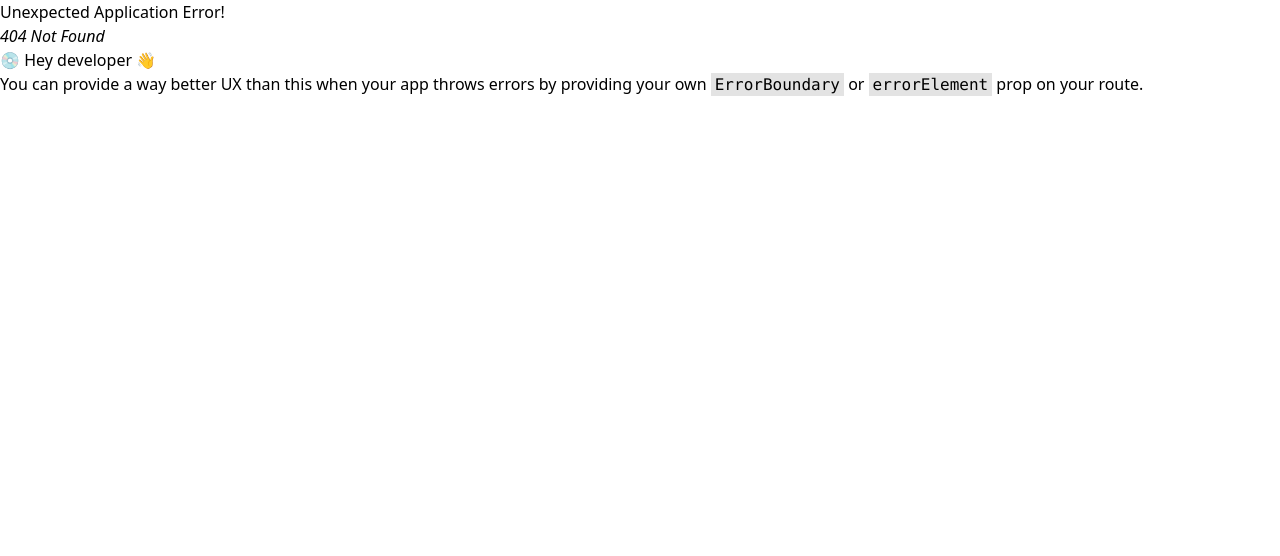
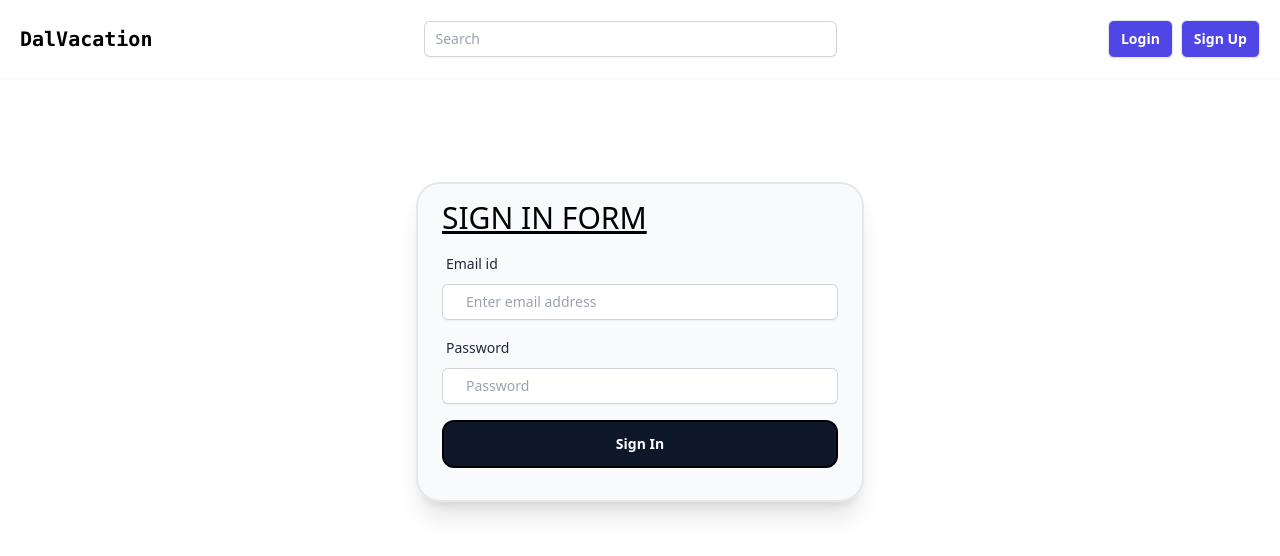
Before and after one commit to snehit221/aws-dal-vacation, a React (Vite) app in the folder ui/: page /auth/signin in a window 1280 px wide. Before the commit this address had no page. Shown: the top 556 px of the page. Built offline with nearby package versions, Linux system fonts and the light colour scheme.

Commit message:
feat: authentication initial ui, lambdas

```diff
--- a/ui/package.json
+++ b/ui/package.json
@@ -13,6 +13,7 @@
     "@tanstack/react-query": "^5.49.2",
     "axios": "^1.7.2",
     "dayjs": "^1.11.11",
+    "formik": "^2.4.6",
     "react": "^18.2.0",
     "react-dom": "^18.2.0",
     "react-hook-form": "^7.52.0",
--- a/ui/src/layout/index.tsx
+++ b/ui/src/layout/index.tsx
@@ -14,8 +14,11 @@ export const Layout = () => {
           DalVacation
         </h1>
         <input placeholder="Search" className="w-1/3 mx-auto" />
-        <button type="submit" className="primary">
+        <button type="button" className="primary" onClick={() => navigate(`/auth/signin`)}>
           Login
+        </button>
+        <button type="button" className="primary ml-2" onClick={() => navigate(`/auth/signup`)}>
+          Sign Up
         </button>
       </nav>
 
--- a/ui/src/lib/constants.ts
+++ b/ui/src/lib/constants.ts
@@ -1,4 +1,6 @@
 export const lambdas = {
   listRooms: import.meta.env.VITE_LIST_ROOMS_LAMBDA,
   getRoom: import.meta.env.VITE_GET_ROOM_LAMBDA,
+  signUp: import.meta.env.VITE_SIGNUP_LAMBDA,
+  signIn: import.meta.env.VITE_SIGNIN_LAMBDA
 };
--- /dev/null
+++ b/ui/src/pages/Authentication/authForm.tsx
@@ -0,0 +1,184 @@
+import React from "react";
+import { useForm } from "react-hook-form";
+
+interface AuthFormProps {
+  title: string;
+  // eslint-disable-next-line @typescript-eslint/no-explicit-any
+  onSubmit: (data: any) => void;
+  isSignup?: boolean;
+}
+
+interface FormData {
+  firstName?: string;
+  lastName?: string;
+  email: string;
+  password: string;
+  confirmPassword?: string;
+}
+
+const AuthForm: React.FC<AuthFormProps> = ({
+  title,
+  onSubmit,
+  isSignup = false,
+}) => {
+  const {
+    register,
+    handleSubmit,
+    formState: { errors },
+    watch,
+  } = useForm<FormData>();
+
+  return (
+    <div className="relative mx-auto mt-16 w-full max-w-7xl items-center px-5 md:px-12 lg:px-20">
+      <div className="md:w-84 mx-auto w-full max-w-xl rounded-3xl border-2 bg-gray-50 p-4 shadow-xl sm:p-4 md:max-w-md md:px-6 md:py-4">
+        <div className="flex flex-col">
+          <div className="items-center justify-center">
+            <h2 className="text-3xl text-black underline">{title}</h2>
+          </div>
+        </div>
+        <form onSubmit={handleSubmit(onSubmit)}>
+          <div className="mt-4 space-y-4">
+            {isSignup && (
+              <>
+                <div>
+                  <label className="text-12 mb-2 ml-1 mt-4 block font-medium text-slate-800">
+                    First Name
+                  </label>
+                  <input
+                    className="block w-full appearance-none rounded-xl border-2 border-gray-200 bg-white px-6 py-3 text-black placeholder:text-gray-400 focus:border-green-500 sm:text-sm"
+                    type="text"
+                    placeholder="First Name"
+                    {...register("firstName", {
+                      required: "First Name cannot be empty",
+                      pattern: {
+                        value: /^[A-Za-z]+$/,
+                        message: "First Name must contain only letters",
+                      },
+                      maxLength: {
+                        value: 15,
+                        message: "Must be 15 characters or less",
+                      },
+                    })}
+                  />
+                  {errors.firstName && (
+                    <h2 className="mt-[-2px] text-right text-red-500">
+                      {errors.firstName.message}
+                    </h2>
+                  )}
+                </div>
+                <div>
+                  <label className="text-12 mb-2 ml-1 mt-4 block font-medium text-slate-800">
+                    Last Name
+                  </label>
+                  <input
+                    className="block w-full appearance-none rounded-xl border-2 border-gray-200 bg-white px-6 py-3 text-black placeholder:text-gray-400 focus:border-green-500 sm:text-sm"
+                    type="text"
+                    placeholder="Last Name"
+                    {...register("lastName", {
+                      required: "Last Name cannot be empty",
+                      pattern: {
+                        value: /^[A-Za-z]+$/,
+                        message: "Last Name must contain only letters",
+                      },
+                      maxLength: {
+                        value: 20,
+                        message: "Must be 20 characters or less",
+                      },
+                    })}
+                  />
+                  {errors.lastName && (
+                    <h2 className="mt-[-2px] text-right text-red-500">
+                      {errors.lastName.message}
+                    </h2>
+                  )}
+                </div>
+              </>
+            )}
+            <div>
+              <label className="text-12 mb-2 ml-1 mt-4 block font-medium text-slate-800">
+                Email id
+              </label>
+              <input
+                className="block w-full appearance-none rounded-xl border-2 border-gray-200 bg-white px-6 py-3 text-black placeholder:text-gray-400 focus:border-green-500 sm:text-sm"
+                type="email"
+                placeholder="Enter email address"
+                {...register("email", {
+                  required: "Email is required",
+                  pattern: {
+                    value: /^[A-Z0-9._%+-]+@[A-Z0-9.-]+\.[A-Z]{2,4}$/i,
+                    message: "Invalid email address",
+                  },
+                })}
+              />
+              {errors.email && (
+                <h2 className="mt-[-2px] text-right text-red-500">
+                  {errors.email.message}
+                </h2>
+              )}
+            </div>
+            <div>
+              <label className="text-12 mb-2 ml-1 mt-4 block font-medium text-slate-800">
+                Password
+              </label>
+              <input
+                type="password"
+                placeholder="Password"
+                {...register("password", {
+                  required: "Password is required",
+                  minLength: {
+                    value: 8,
+                    message: "Password must not be less than 8 characters",
+                  },
+                  pattern: {
+                    value:
+                      /(?=.*[a-z])(?=.*[A-Z])(?=.*\d)(?=.*[@$!%*?&])[A-Za-z\d@$!%*?&]{8,15}$/,
+                    message:
+                      "Password must contain at least one uppercase letter, one lowercase letter, one number and one special character",
+                  },
+                })}
+                className="block w-full appearance-none rounded-xl border-2 border-gray-200 bg-white px-6 py-3 text-black placeholder:text-gray-400 focus:border-green-500 sm:text-sm"
+              />
+              {errors.password && (
+                <h2 className="mt-[-2px] text-right text-red-500">
+                  {errors.password.message}
+                </h2>
+              )}
+            </div>
+            {isSignup && (
+              <div>
+                <label className="text-12 mb-2 ml-1 mt-4 block font-medium text-slate-800">
+                  Confirm password
+                </label>
+                <input
+                  className="block w-full appearance-none rounded-xl border-2 border-gray-200 bg-white px-6 py-3 text-black placeholder:text-gray-400 focus:border-green-500 sm:text-sm"
+                  type="password"
+                  placeholder="Confirm Password"
+                  {...register("confirmPassword", {
+                    required: "Confirm password is required",
+                    validate: (value) =>
+                      value === watch("password") || "Passwords do not match",
+                  })}
+                />
+                {errors.confirmPassword && (
+                  <h2 className="mt-[-2px] text-right text-red-500">
+                    {errors.confirmPassword.message}
+                  </h2>
+                )}
+              </div>
+            )}
+            <div className="col-span-full mt-10">
+              <button
+                className="nline-flex text-md mb-4 w-full items-center justify-center rounded-xl border-2 border-black bg-slate-900 px-6 py-2.5 text-center text-white hover:bg-slate-700"
+                type="submit"
+              >
+                {isSignup ? "Sign Up" : "Sign In"}
+              </button>
+            </div>
+          </div>
+        </form>
+      </div>
+    </div>
+  );
+};
+
+export default AuthForm;
--- /dev/null
+++ b/ui/src/pages/Authentication/signin.tsx
@@ -0,0 +1,26 @@
+import axios from "axios";
+import AuthForm from "./authForm";
+import { lambdas } from "../../lib/constants";
+
+interface FormData {
+  firstName: string;
+  lastName: string;
+  email: string;
+  password: string;
+  confirmPassword: string;
+}
+
+export const Signin = () => {
+  const onSubmit = async (values: FormData) => {
+    try {
+      const response = await axios.post(lambdas.signIn, values);
+      console.log(response.data);
+    } catch {
+      console.log("Error", Error);
+    }
+    console.log(values);
+  };
+  return <AuthForm title="SIGN IN FORM" onSubmit={onSubmit} />;
+};
+
+export default Signin;
--- /dev/null
+++ b/ui/src/pages/Authentication/signup.tsx
@@ -0,0 +1,26 @@
+import axios from "axios";
+import AuthForm from "./authForm";
+import { lambdas } from "../../lib/constants";
+
+interface FormData {
+  firstName: string;
+  lastName: string;
+  email: string;
+  password: string;
+  confirmPassword: string;
+}
+
+export const Signup = () => {
+  const onSubmit = async (values: FormData) => {
+    try {
+      const response = await axios.post(lambdas.signUp, values);
+      console.log(response.data);
+    } catch {
+      console.log("Error", Error);
+    }
+    console.log(values);
+  };
+  return <AuthForm title="REGISTRATION FORM" onSubmit={onSubmit} isSignup />;
+};
+
+export default Signup;
--- a/ui/src/pages/index.tsx
+++ b/ui/src/pages/index.tsx
@@ -66,3 +66,5 @@ export const Index = () => {
     </div>
   );
 };
+
+export default Index;
```
Also changed, not shown: ui/src/main.tsx (+10 -0 lines), 1 other file (tests, documents, lock files or other folders).
